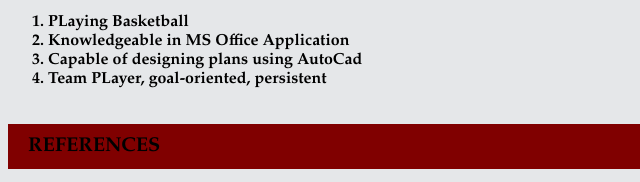
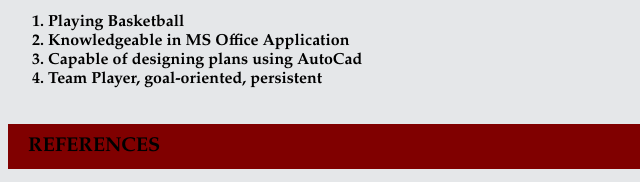
Before and after one commit to eigiepabilario/egpabilario.github.io, a plain HTML site: page index.html in a window 1280 px wide. Shown: the part 1175-1357 px from the top of the page, 0-640 px from the left. Drawn offline with Linux system fonts and the light colour scheme.

Commit message:
Update index.html

```diff
--- a/index.html
+++ b/index.html
@@ -76,10 +76,10 @@
 <li class="head">SPECIAL SKILLS</b></li>
 </ul>
 	<ol>
-	<li>PLaying Basketball</li>
+	<li>Playing Basketball</li>
 	<li>Knowledgeable in MS Office Application</li>
 	<li>Capable of designing plans using AutoCad</li>
-	<li>Team PLayer, goal-oriented, persistent</li>
+	<li>Team Player, goal-oriented, persistent</li>
 	</ol>
 &nbsp;
 <ul class="bullet">
```
